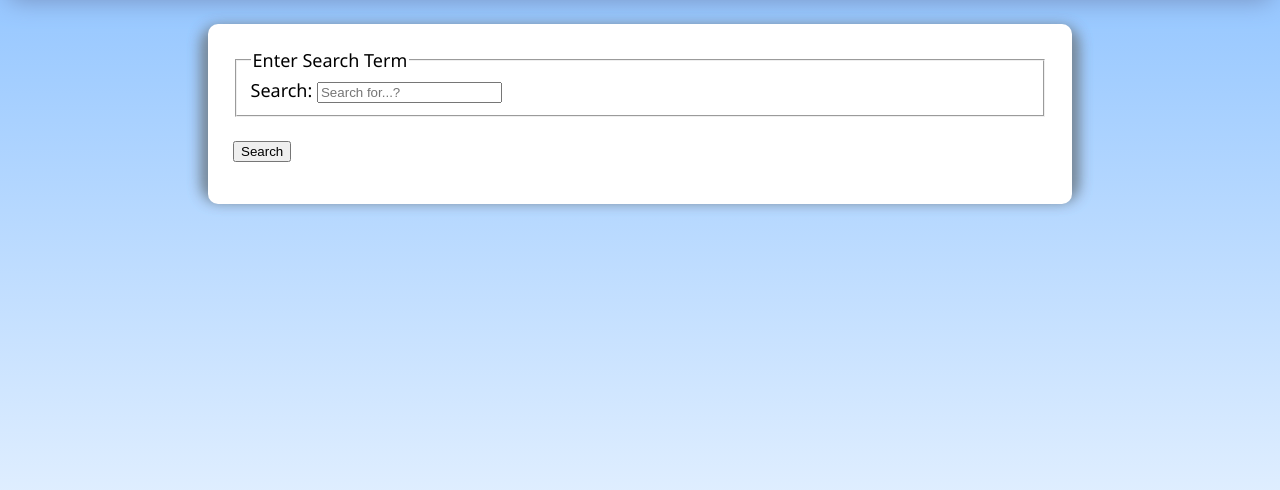
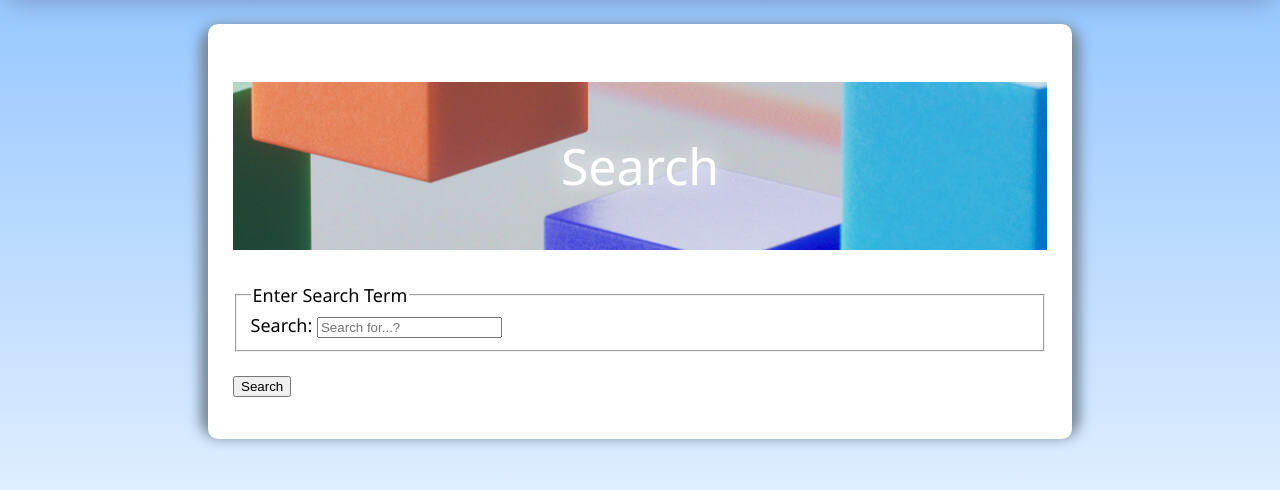
Before and after one commit to AgntNbr004/csc317-group-project-html-storefront-octocat, a PHP site: page /search.html in a window 1280 px wide. Shown: the part 86-576 px from the top of the page. Run offline with PHP 8.4, Linux system fonts and the light colour scheme.

Commit message:
Add banner to search page

```diff
--- a/search.html
+++ b/search.html
@@ -45,6 +45,7 @@
 		</div>
 		<br>
 		<div class="bodywrap">
+			<h1 class="herotx sub2">Search</h1>
 			<form>
 				<fieldset>
 					<legend>Enter Search Term</legend>
--- a/storefront.css
+++ b/storefront.css
@@ -62,6 +62,17 @@ h1 b{
     background-size: 800px;
 }
 
+.herotx.sub2{
+    font-weight: 400;
+    font-size: 50px;
+    text-shadow: 0 0 25px;
+    background-color: cornflowerblue;
+    background-image: url(./img/srchbnr.jpg);
+    background-position-x: center;
+    background-position-y: 45%;
+    background-size: auto;
+}
+
 .bodywrap{
     background-color: rgb(255, 255, 255);
     margin: 0 200px 0 200px;
```
Also changed, not shown: img/srchbnr.jpg (added).
